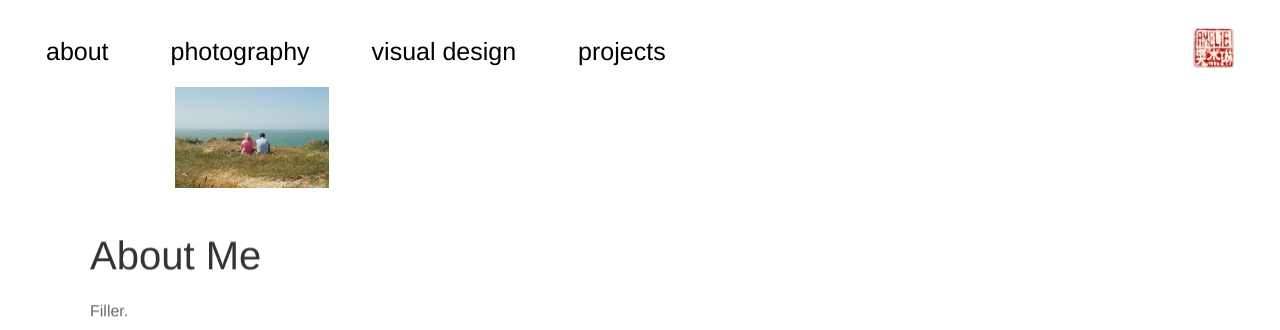
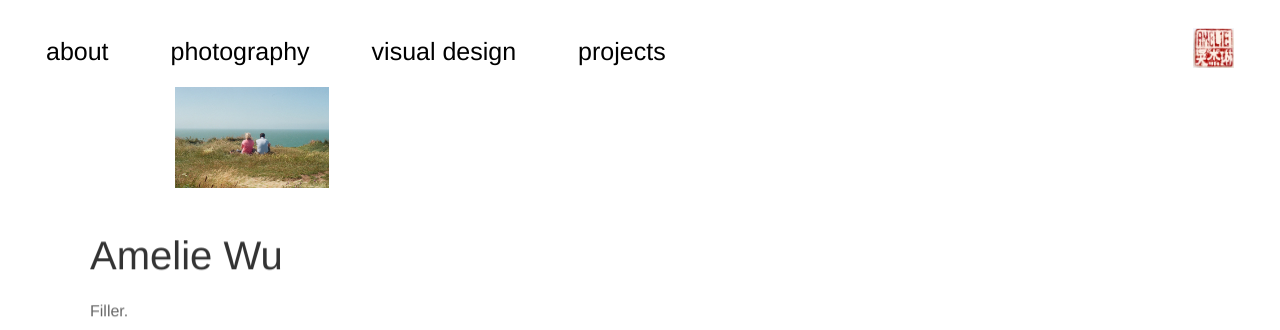
Before and after one commit to ameliejwu/portfolio, an Eleventy site: page src/about/about.njk in a window 1280 px wide. Shown: the top 330 px of the page. Built offline with nearby package versions, Linux system fonts and the light colour scheme; Eleventy itself is replaced by a stand-in of ours; files that its build step writes are made by us from their sources.

Commit message:
Trigger action #2

```diff
--- a/src/about/about.njk
+++ b/src/about/about.njk
@@ -4,7 +4,7 @@ bodyClass: body-home
 ---
 
 <div class="about-container">
-    <h1>About Me</h1>
+    <h1>Amelie Wu</h1>
 
     <p>Filler.</p>
 
```
